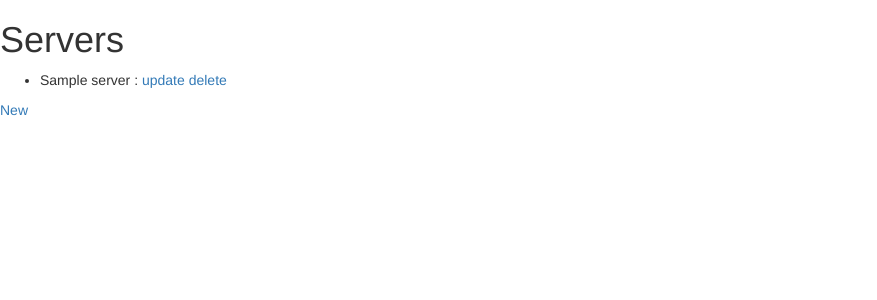
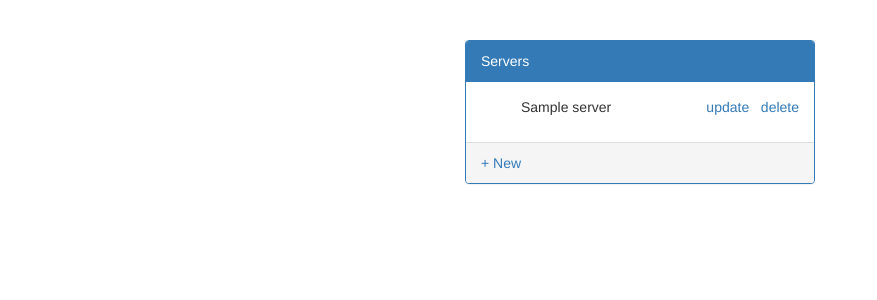
Before and after one commit to johnmackyllego/crud, a Django app: page /servers/ in a window 1280 px wide. Shown: the top 300 px of the page, without its empty margins (0-877 px from the left). Run offline with Django 3.2, Linux system fonts and the light colour scheme; tables that the repository leaves empty hold one stand-in row (values such as "Sample post"); some libraries are stand-ins or nearby versions.

Commit message:
1st commit develop
Signed-off-by: Machy <johnmacky.llego@gmail.com>

```diff
--- a/servers/templates/servers/server_list.html
+++ b/servers/templates/servers/server_list.html
@@ -1,15 +1,33 @@
 {% extends 'servers/base_site.html' %}
 
 {% block content %}
-<h1>Servers</h1>
-<ul>
+
+
+<div class = "container">
+    <div class = "col-md-4">
+    </div>
+    <div style = "margin-top: 40px"class = "col-md-4">
+        <div class="panel panel-primary">
+            <div class="panel-heading">Servers</div>
+            <div class="panel-body">
+                <ul style="list-style-type:none">
                     {% for server in object_list %}
-    <li>{{ server.name }}  :
+                    <li>{{ server.name }}
+                    <div style = "float: right">
                         <a href = "{% url "server_edit" server.id %}">update</a>
+                        &nbsp;
                         <a href = "{% url "server_delete" server.id %}">delete</a>
+                    </div>
                     </li>
                     {% endfor %}
                 </ul>
-
-<a href="{% url "server_new" %}">New</a>
+            </div>
+            <div class="panel-footer">
+                <a href="{% url "server_new" %}">+ New</a>
                 {% endblock content %}
+            </div>
+        </div>
+    </div>
+    <div class = "col-md-4">
+    </div>
+</div>
```
Also changed, not shown: servers/static/bootstrap.min.css. Lines whose indentation alone changed are shown as unchanged.
